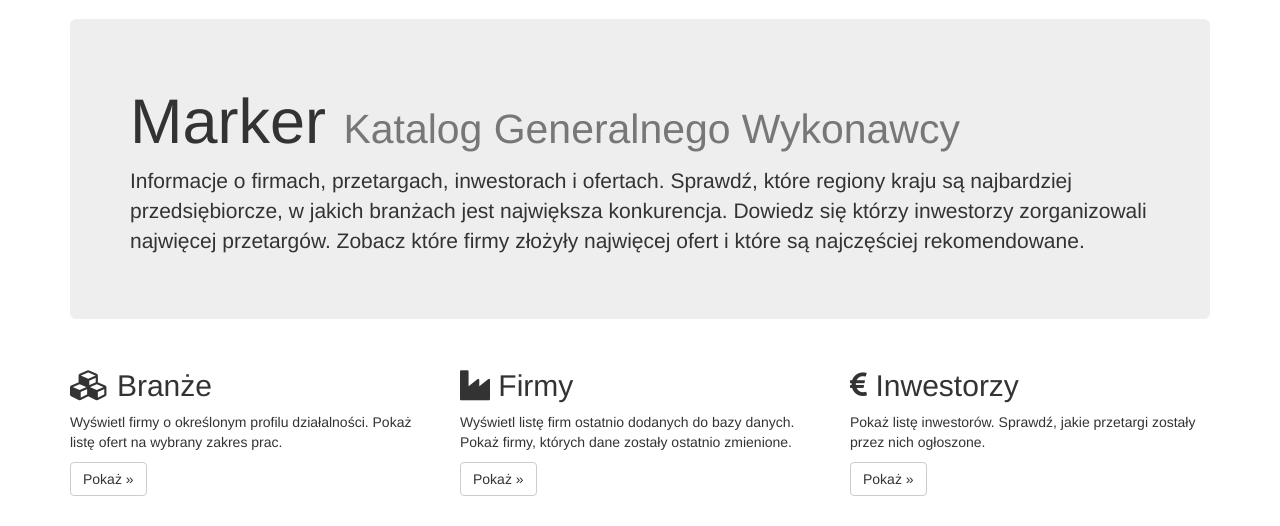
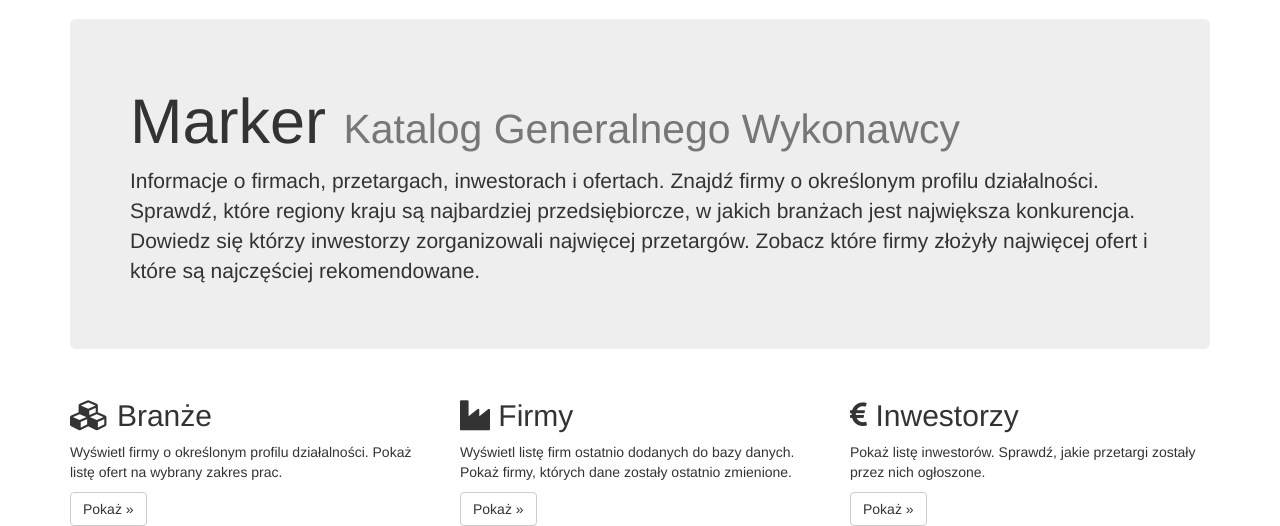
Before and after one commit to krysros/marker, a Python web app: template marker/templates/home.mako in a window 1280 px wide. Shown: the part 51-577 px from the top of the page. Run offline with Mako, Linux system fonts and the light colour scheme; the template is opened without the code that fills it, so the values that code supplies are empty; some libraries are stand-ins or nearby versions.

Commit message:
Update home page

```diff
--- a/marker/templates/home.mako
+++ b/marker/templates/home.mako
@@ -4,6 +4,7 @@
   <h1>Marker <small>Katalog Generalnego Wykonawcy</small></h1>
   <p>
     Informacje o firmach, przetargach, inwestorach i ofertach.
+    Znajdź firmy o określonym profilu działalności.
     Sprawdź, które regiony kraju są najbardziej przedsiębiorcze,
     w jakich branżach jest największa konkurencja.
     Dowiedz się którzy inwestorzy zorganizowali najwięcej przetargów.
```
